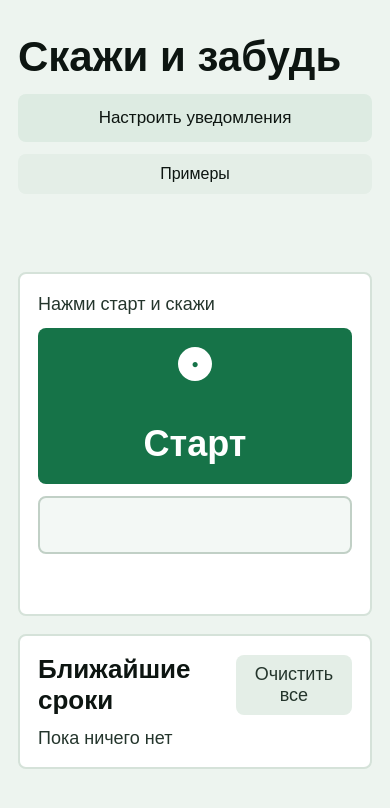
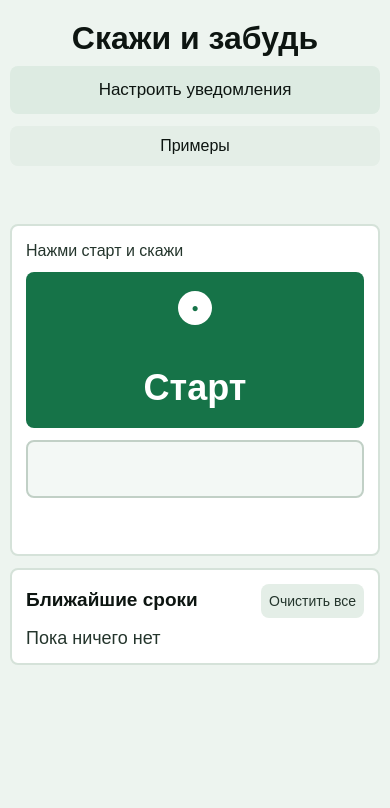
Before and after one commit to Yulia-Pospelova/skazhi-i-zabud, a plain HTML site: page index.html in a window 390 px wide. Drawn offline with Linux system fonts and the light colour scheme.

Commit message:
Adjust mobile layout spacing

```diff
--- a/styles/style.css
+++ b/styles/style.css
@@ -12,11 +12,11 @@
 .app {
   inline-size: min(680px, 100%);
   margin: 0 auto;
-  padding: 28px 18px 42px;
+  padding: 18px 16px 42px;
 }
 
 .hero {
-  padding: 18px 0 22px;
+  padding: 10px 0 14px;
 }
 
 .eyebrow {
@@ -27,9 +27,10 @@
 }
 
 h1 {
-  margin-bottom: 16px;
-  font-size: 50px;
+  margin-bottom: 12px;
+  font-size: 42px;
   line-height: 1;
+  text-align: center;
 }
 
 .subtitle {
@@ -42,8 +43,8 @@ h1 {
 
 .capture,
 .timeline {
-  margin-top: 18px;
-  padding: 18px;
+  margin-top: 12px;
+  padding: 16px;
   background: var(--color-surface);
   border: 2px solid var(--color-border);
   border-radius: var(--radius);
@@ -220,20 +221,23 @@ h1 {
   display: flex;
   align-items: center;
   justify-content: space-between;
-  gap: 12px;
-  margin-bottom: 12px;
+  gap: 8px;
+  margin-bottom: 10px;
 }
 
 .timeline-head h2 {
   margin: 0;
-  font-size: 26px;
+  font-size: 22px;
+  line-height: 1.1;
 }
 
 .clear-button {
-  min-block-size: 44px;
-  padding: 9px 14px;
+  flex-shrink: 0;
+  min-block-size: 38px;
+  padding: 7px 10px;
   color: var(--color-muted);
   background: var(--color-control);
+  font-size: 15px;
 }
 
 .list {
@@ -296,11 +300,35 @@ h1 {
 
 @media (max-width: 540px) {
   .app {
-    padding-top: 18px;
+    padding: 12px 10px 34px;
   }
 
   h1 {
-    font-size: 42px;
+    font-size: 32px;
+  }
+
+  .hero {
+    padding-bottom: 8px;
+  }
+
+  .capture,
+  .timeline {
+    padding: 14px;
+  }
+
+  .start-hint {
+    margin-bottom: 10px;
+    font-size: 16px;
+  }
+
+  .timeline-head h2 {
+    font-size: 19px;
+  }
+
+  .clear-button {
+    min-block-size: 34px;
+    padding: 6px 8px;
+    font-size: 14px;
   }
 
   .item {
```
